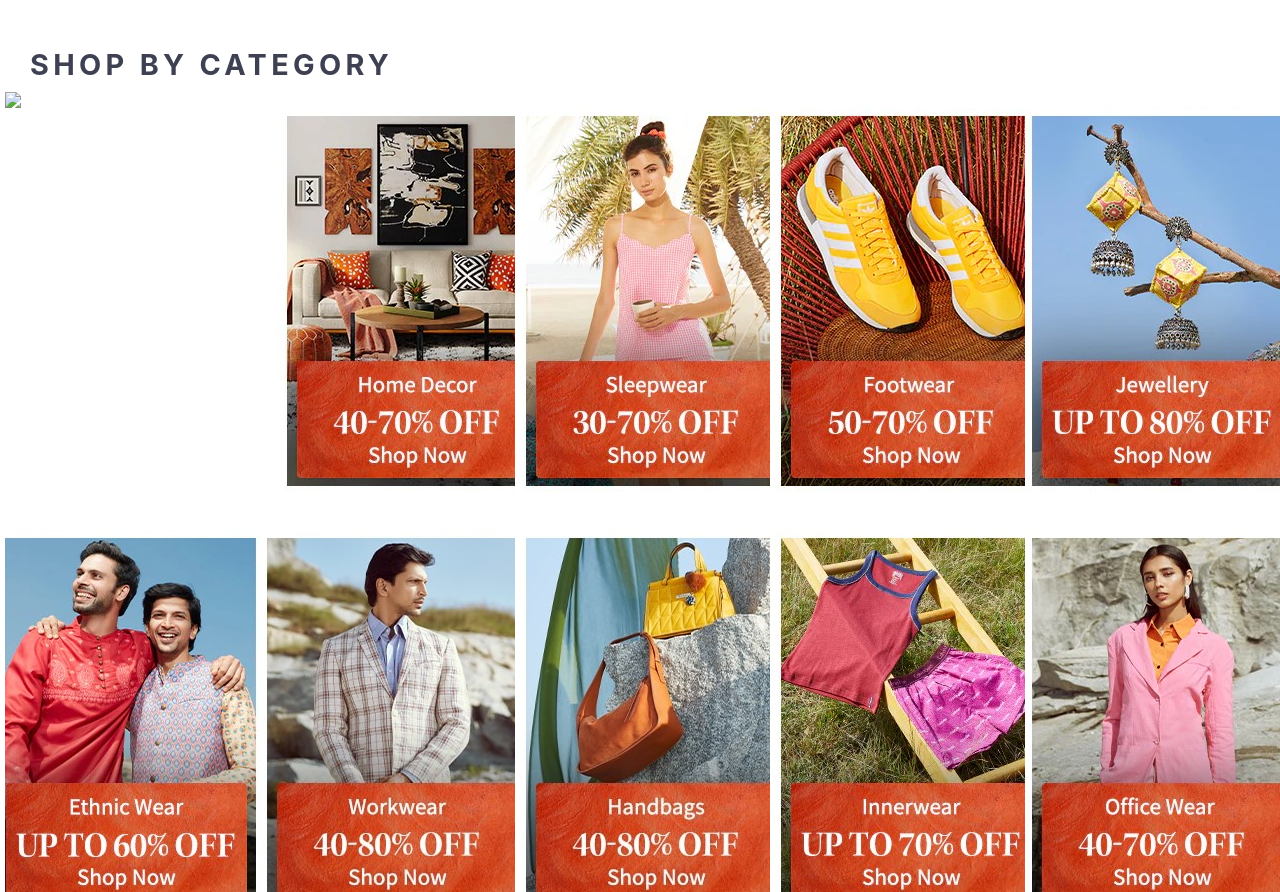
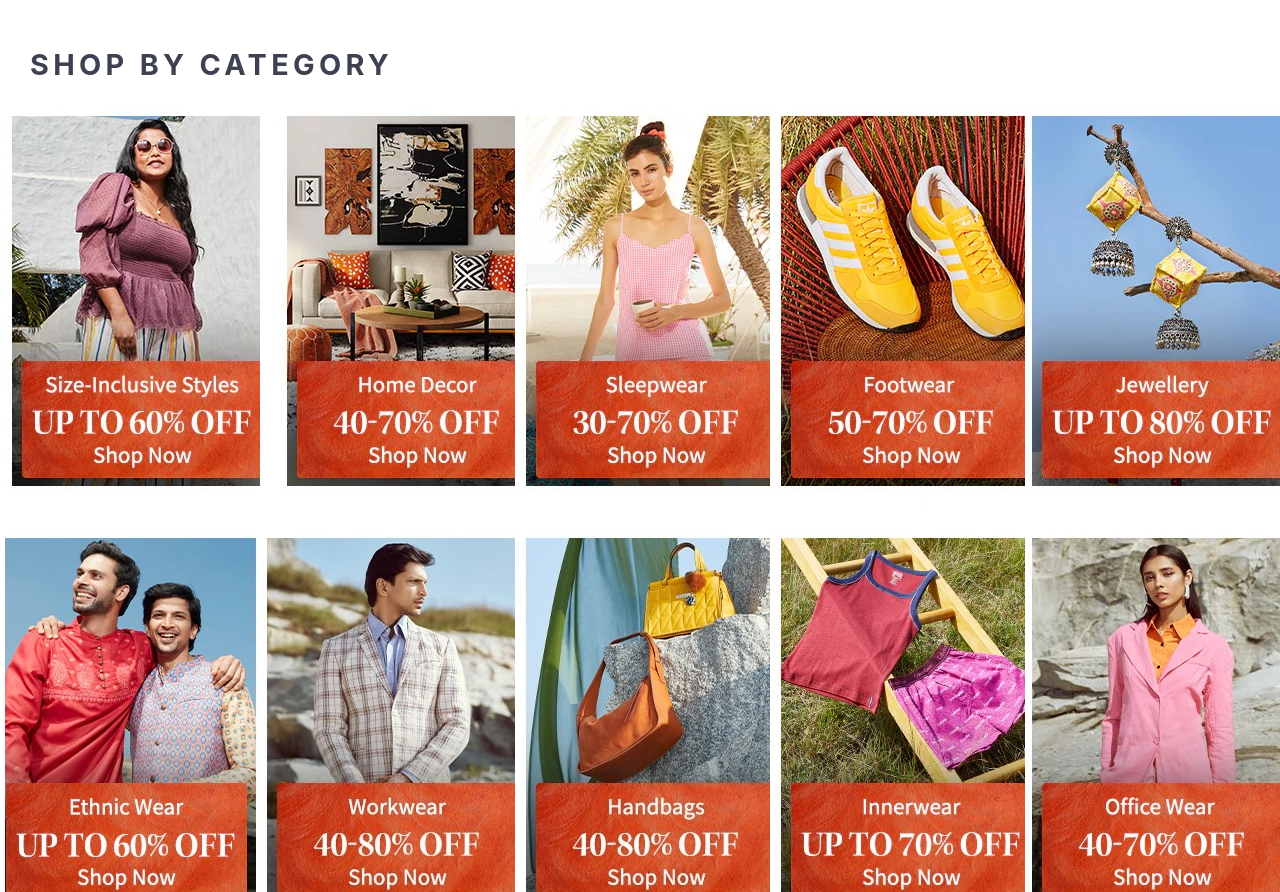
Before and after one commit to Vandan-Bhangale/Myntra_clone, a plain HTML site: page index.html in a window 1280 px wide. Shown: the part 1854-2746 px from the top of the page. Drawn offline with nearby package versions, Linux system fonts and the light colour scheme.

Commit message:
Update index.html

```diff
--- a/index.html
+++ b/index.html
@@ -69,7 +69,7 @@
     </div>
 
     <div class="category_images">
-        <a href="#" class="category_image"><img src="Catregories/photo 1.jpg"></a>
+        <a href="#" class="category_image"><img src="Catregories/1.jpg"></a>
         <a href="#" class="category_image"><img src="Catregories/2.jpg"></a>
         <a href="#" class="category_image"><img src="Catregories/3.jpg"></a>
         <a href="#" class="category_image"><img src="Catregories/4.jpg"></a>
```
